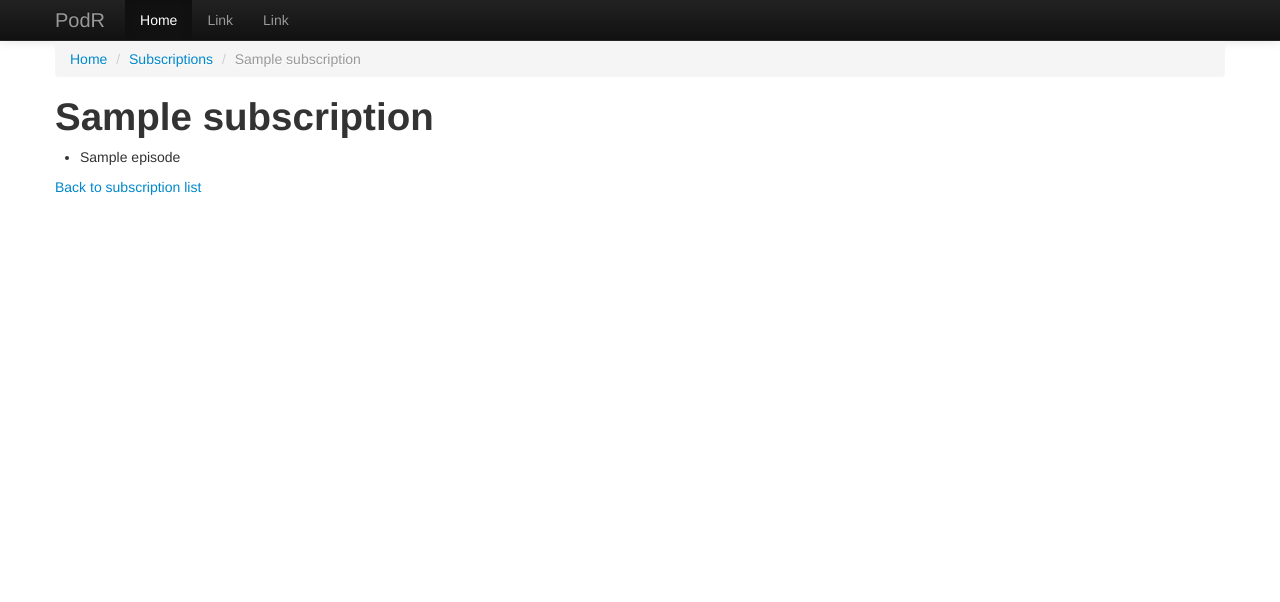
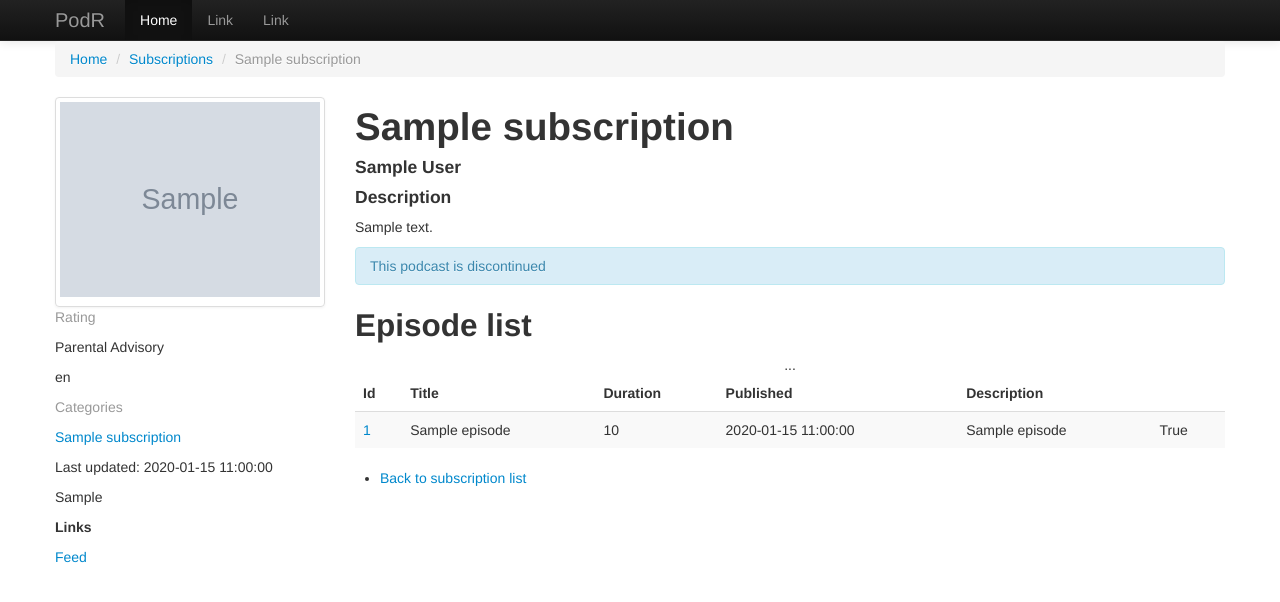
Before and after one commit to johdah/Podr_Python_Web, a Django app: page /subscription/1/ in a window 1280 px wide. Shown: the top 602 px of the page. Run offline with Django 3.2, Linux system fonts and the light colour scheme; tables that the repository leaves empty hold one stand-in row (values such as "Sample post"); grey boxes marked "Sample" are stand-in pictures.

Commit message:
Adding template for the Subscription details view

```diff
--- a/subscription/templates/subscription/details.html
+++ b/subscription/templates/subscription/details.html
@@ -8,12 +8,91 @@
         <li class="active">{{ subscription.title }}</li>
     </ul>
 
-    <h1>{{ subscription.title }}</h1>
-    <ul>
-        {% for episode in subscription.episode_set.all %}
-            <li>{{ episode.title }}</li>
-        {% endfor %}
-    </ul>
-    <p><a href="{% url 'subscription:index' %}">Back to subscription list</a></p>
+    <div class="row-fluid">
+        <div class="span3">
+            <div class="thumbnails span12">
+                <a href="#" class="thumbnail">
+                    {% if subscription.itunes_image %}
+                        <img src="{{ subscription.itunes_image }}" alt="" width="260">
+                    {% else %}
+                        <img data-src="holder.js/240x240" alt="">
+                    {% endif %}
+                </a>
+            </div>
+
+            <p class="muted">Rating</p>
+            {% if subscription.itunes_explicit %}
+                <p>Parental Advisory</p>
+            {% endif %}
+            <p>{{ subscription.language }}</p>
+            <p class="muted">Categories</p>
+            <p><a href="mailto:{{ subscription.itunes_owner_email }}">{{ subscription.itunes_owner_name }}</a></p>
+            <p>Last updated: {{ subscription.last_updated|date:"Y-m-d H:i:s" }}</p>
+            <p>{{ subscription.copyright }}</p>
+
+            <h5>Links</h5>
+            <p class="muted"><a href="{{ subscription.link }}">Feed</a></p>
+        </div>
+        <div class="span9">
+            <h1>{{ subscription.title }}</h1>
+            <h4>{{ subscription.itunes_author }}</h4>
+
+            <h4>Description</h4>
+            {% if subscription.itunes_summary %}
+                <p>{{ subscription.itunes_summary }}</p>
+            {% else %}
+                <p>{{ subscription.description }}</p>
+            {% endif %}
+
+            {% if subscription.itunes_complete %}
+                <div class="alert alert-info">
+                    This podcast is discontinued
+                </div>
+            {% endif %}
+
+            <h2>Episode list</h2>
+
+            <table class="records_list table table-striped">
+                <caption>...</caption>
+                <thead>
+                <tr>
+                    <th>Id</th>
+                    <th>Title</th>
+                    <th>Duration</th>
+                    <th>Published</th>
+                    <th>Description</th>
+                    <th></th>
+                </tr>
+                </thead>
+                <tbody>
+
+                {% for episode in subscription.episode_set.all %}
+                    <tr>
+                        <td><a href="/episode/{{ episode.id }}/">{{ episode.id }}</a></td>
+                        <td>{{ episode.title }}</td>
+                        <td>{{ episode.itunes_duration }}</td>
+                        <td>{% if episode.pub_date %}{{ episode.pub_date|date:"Y-m-d H:i:s" }}{% endif %}</td>
+                        {% if episode.itunes_subtitle %}
+                            <td>{{ episode.itunes_subtitle }}</td>
+                        {% elif episode.itunes_summary %}
+                            <td>{{ episode.itunes_summary }}</td>
+                        {% else %}
+                            <td>No description</td>
+                        {% endif %}
+                        <td>{{ episode.itunes_explicit }}</td>
+                    </tr>
+                {% endfor %}
+                </tbody>
+            </table>
+
+            <ul class="record_actions">
+                <li>
+                    <a href="{% url 'subscription:index' %}">
+                        Back to subscription list
+                    </a>
+                </li>
+            </ul>
+        </div>
+    </div>
 </div>
 {% endblock %}
```
